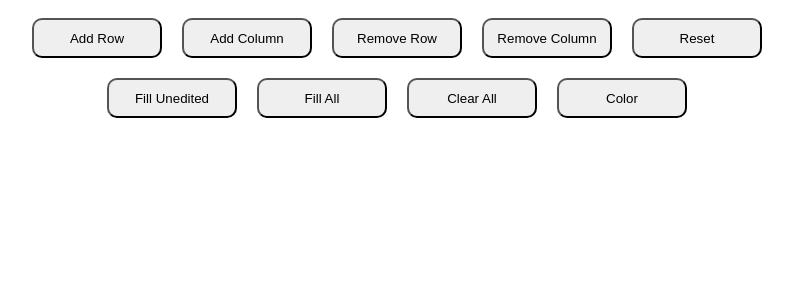
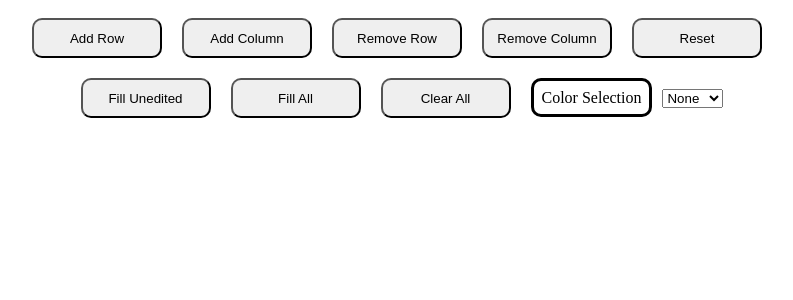
Before and after one commit to Alshohatee/assignment_8_dom_challenges, a React (Create React App) app: page / in a window 1280 px wide. Shown: the top 300 px of the page, without its empty margins (243-1036 px from the left). Built offline with nearby package versions, Linux system fonts and the light colour scheme.

Commit message:
added color selection

```diff
--- a/src/App.css
+++ b/src/App.css
@@ -33,3 +33,10 @@ table {
   width: 25px;
   background-color: transparent;
 }
+
+.Selection {
+  border: solid;
+  padding: 8px;
+  border-radius: 10px;
+  margin: 10px;
+}
--- a/src/App.js
+++ b/src/App.js
@@ -24,10 +24,11 @@ class App extends React.Component {
 
     this.fillAll = this.fillAll.bind( this )
     this.clearAll = this.clearAll.bind( this )
+    this.createColor = this.createColor.bind ( this )
   }
 
   // This function adds a new row of cells
-  addRow() {
+  addRow ()  {
     // When there is no cell in the beginning
     if ( this.state.row === 0 && this.state.column === 0 ) {
       this.setState( { row: 1, column: 1, color: "" } )
@@ -91,6 +92,10 @@ class App extends React.Component {
 
   }
 
+  createColor(event) {
+    this.setState({color: event.target.value})
+  }
+
 
   render() {
     return (
@@ -109,7 +114,15 @@ class App extends React.Component {
               <button className="control-btn" onClick={() => this.fillAll()}>Fill All</button>
 
               <button className="control-btn" onClick={() => this.clearAll()}>Clear All</button>
-              <button className="control-btn">Color</button>
+              <label className="Selection">Color Selection</label>
+
+              <select id="Selection" onClick={(event) => this.createColor(event)}>
+              <option value="transparent">None</option>
+              <option value="blue">Blue</option>
+              <option value="red">Red</option>
+              <option value="yellow">Yellow</option>
+              <option value="black">Black</option>
+            </select>
             </div>
 
             <div className="table">
```
